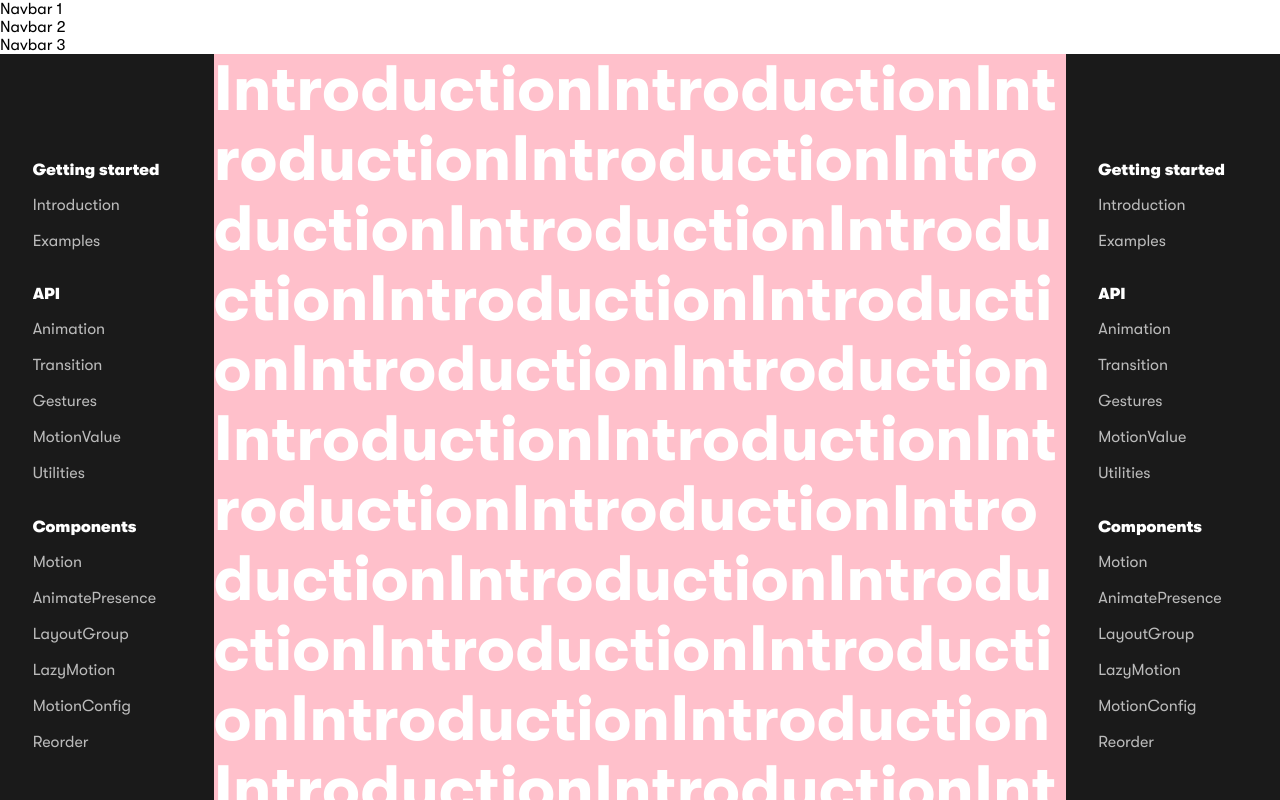
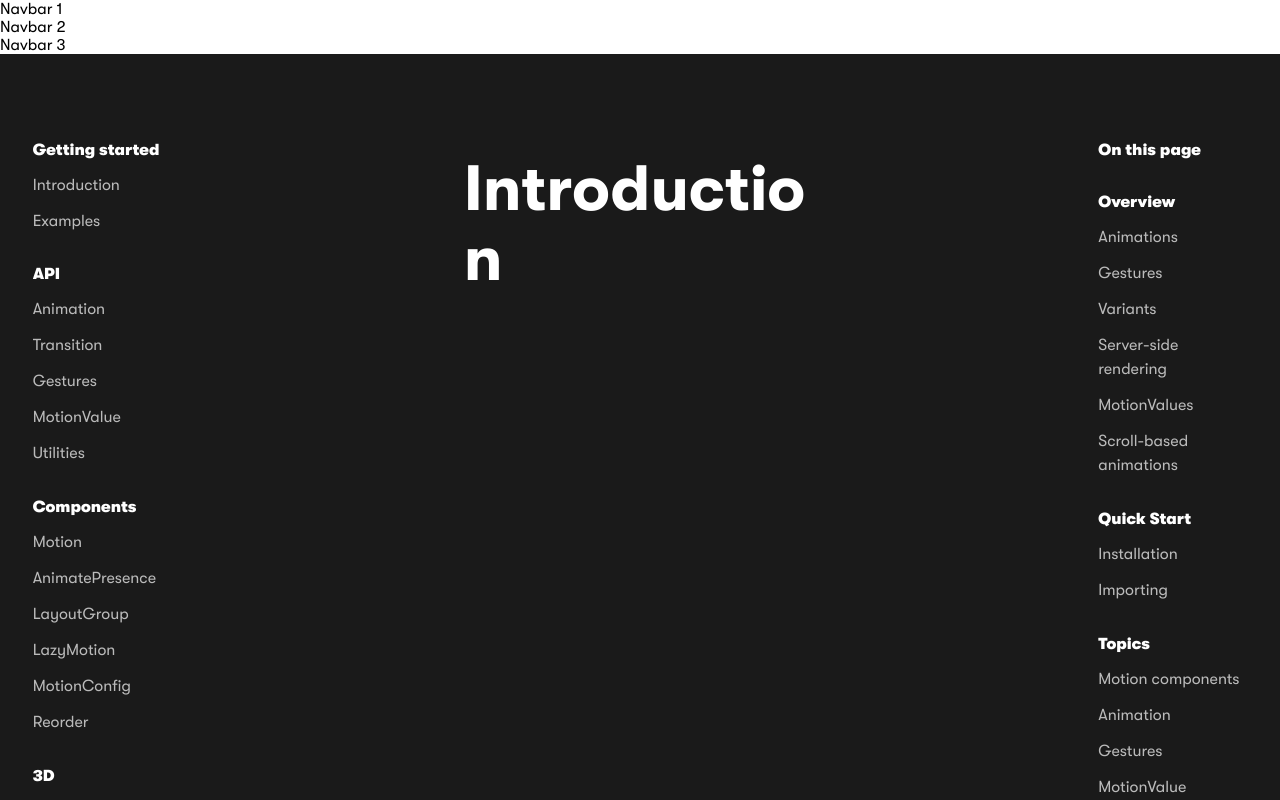
Before and after one commit to junioranheu/framer, a Next.js app: page / in a window 1280 px wide. Built offline with nearby package versions, Linux system fonts and the light colour scheme.

Commit message:
ajustes gerais

```diff
--- /dev/null
+++ b/components/docs/sidebarDireita.js
@@ -0,0 +1,37 @@
+import Styles from '../../styles/sidebar.module.css'
+
+export default function SidebarDireita() {
+    return (
+        <section className={Styles.principal}>
+            <div className={Styles.wrapper}>
+                <div>
+                    <span>On this page</span>
+                </div>
+
+                <div>
+                    <span>Overview</span>
+                    <span>Animations</span>
+                    <span>Gestures</span>
+                    <span>Variants</span>
+                    <span>Server-side rendering</span>
+                    <span>MotionValues</span>
+                    <span>Scroll-based animations</span>
+                </div>
+
+                <div>
+                    <span>Quick Start</span>
+                    <span>Installation</span>
+                    <span>Importing</span>
+                </div>
+
+                <div>
+                    <span>Topics</span>
+                    <span>Motion components</span>
+                    <span>Animation</span>
+                    <span>Gestures</span>
+                    <span>MotionValue</span>
+                </div>
+            </div>
+        </section>
+    )
+}
--- a/components/outros/sidebar.js
+++ b/components/docs/sidebarEsquerda.js
@@ -1,6 +1,6 @@
 import Styles from '../../styles/sidebar.module.css'
 
-export default function Sidebar() {
+export default function SidebarEsquerda() {
     return (
         <section className={Styles.principal}>
             <div className={Styles.wrapper}>
--- /dev/null
+++ b/components/outros/footer.js
@@ -0,0 +1,13 @@
+
+export default function Footer() {
+    return (
+        <footer>
+            <span>Oi</span><br/>
+            <span>Oi</span><br/>
+            <span>Oi</span><br/>
+            <span>Oi</span><br/>
+            <span>Oi</span><br/>
+            <span>Oi</span><br/>
+        </footer>
+    )
+}
--- a/pages/_app.js
+++ b/pages/_app.js
@@ -1,4 +1,5 @@
 import React, { Fragment } from 'react';
+import Footer from '../components/outros/footer';
 import '../fonts/GTWalsheim.css';
 import '../styles/globals.css';
 
@@ -6,6 +7,7 @@ export default function App({ Component, pageProps }) {
   return (
     <Fragment>
         <Component {...pageProps} />
+        <Footer/>
     </Fragment>
   )
 }
--- a/pages/docs/introduction.js
+++ b/pages/docs/introduction.js
@@ -5,93 +5,7 @@ export default function Introduction() {
     return (
         <section className={Styles.principal}>
             <span className={StylesGeral.titulo}>Introduction</span>
-            <span className={StylesGeral.titulo}>Introduction</span>
-            <span className={StylesGeral.titulo}>Introduction</span>
-            <span className={StylesGeral.titulo}>Introduction</span>
-            <span className={StylesGeral.titulo}>Introduction</span>
-            <span className={StylesGeral.titulo}>Introduction</span>
-            <span className={StylesGeral.titulo}>Introduction</span>
-            <span className={StylesGeral.titulo}>Introduction</span>
-            <span className={StylesGeral.titulo}>Introduction</span>
-            <span className={StylesGeral.titulo}>Introduction</span>
-            <span className={StylesGeral.titulo}>Introduction</span>
-            <span className={StylesGeral.titulo}>Introduction</span>
-            <span className={StylesGeral.titulo}>Introduction</span>
-            <span className={StylesGeral.titulo}>Introduction</span>
-            <span className={StylesGeral.titulo}>Introduction</span>
-            <span className={StylesGeral.titulo}>Introduction</span>
-            <span className={StylesGeral.titulo}>Introduction</span>
-            <span className={StylesGeral.titulo}>Introduction</span>
-            <span className={StylesGeral.titulo}>Introduction</span>
-            <span className={StylesGeral.titulo}>Introduction</span>
-            <span className={StylesGeral.titulo}>Introduction</span>
-            <span className={StylesGeral.titulo}>Introduction</span>
-            <span className={StylesGeral.titulo}>Introduction</span>
-            <span className={StylesGeral.titulo}>Introduction</span>
-            <span className={StylesGeral.titulo}>Introduction</span>
-            <span className={StylesGeral.titulo}>Introduction</span>
-            <span className={StylesGeral.titulo}>Introduction</span>
-            <span className={StylesGeral.titulo}>Introduction</span>
-            <span className={StylesGeral.titulo}>Introduction</span>
-            <span className={StylesGeral.titulo}>Introduction</span>
-            <span className={StylesGeral.titulo}>Introduction</span>
-            <span className={StylesGeral.titulo}>Introduction</span>
-            <span className={StylesGeral.titulo}>Introduction</span>
-            <span className={StylesGeral.titulo}>Introduction</span>
-            <span className={StylesGeral.titulo}>Introduction</span>
-            <span className={StylesGeral.titulo}>Introduction</span>
-            <span className={StylesGeral.titulo}>Introduction</span>
-            <span className={StylesGeral.titulo}>Introduction</span>
-            <span className={StylesGeral.titulo}>Introduction</span>
-            <span className={StylesGeral.titulo}>Introduction</span>
-            <span className={StylesGeral.titulo}>Introduction</span>
-            <span className={StylesGeral.titulo}>Introduction</span>
-            <span className={StylesGeral.titulo}>Introduction</span>
-            <span className={StylesGeral.titulo}>Introduction</span>
-            <span className={StylesGeral.titulo}>Introduction</span>
-            <span className={StylesGeral.titulo}>Introduction</span>
-            <span className={StylesGeral.titulo}>Introduction</span>
-            <span className={StylesGeral.titulo}>Introduction</span>
-            <span className={StylesGeral.titulo}>Introduction</span>
-            <span className={StylesGeral.titulo}>Introduction</span>
-            <span className={StylesGeral.titulo}>Introduction</span>
-            <span className={StylesGeral.titulo}>Introduction</span>
-            <span className={StylesGeral.titulo}>Introduction</span>
-            <span className={StylesGeral.titulo}>Introduction</span>
-            <span className={StylesGeral.titulo}>Introduction</span>
-            <span className={StylesGeral.titulo}>Introduction</span>
-            <span className={StylesGeral.titulo}>Introduction</span>
-            <span className={StylesGeral.titulo}>Introduction</span>
-            <span className={StylesGeral.titulo}>Introduction</span>
-            <span className={StylesGeral.titulo}>Introduction</span>
-            <span className={StylesGeral.titulo}>Introduction</span>
-            <span className={StylesGeral.titulo}>Introduction</span>
-            <span className={StylesGeral.titulo}>Introduction</span>
-            <span className={StylesGeral.titulo}>Introduction</span>
-            <span className={StylesGeral.titulo}>Introduction</span>
-            <span className={StylesGeral.titulo}>Introduction</span>
-            <span className={StylesGeral.titulo}>Introduction</span>
-            <span className={StylesGeral.titulo}>Introduction</span>
-            <span className={StylesGeral.titulo}>Introduction</span>
-            <span className={StylesGeral.titulo}>Introduction</span>
-            <span className={StylesGeral.titulo}>Introduction</span>
-            <span className={StylesGeral.titulo}>Introduction</span>
-            <span className={StylesGeral.titulo}>Introduction</span>
-            <span className={StylesGeral.titulo}>Introduction</span>
-            <span className={StylesGeral.titulo}>Introduction</span>
-            <span className={StylesGeral.titulo}>Introduction</span>
-            <span className={StylesGeral.titulo}>Introduction</span>
-            <span className={StylesGeral.titulo}>Introduction</span>
-            <span className={StylesGeral.titulo}>Introduction</span>
-            <span className={StylesGeral.titulo}>Introduction</span>
-            <span className={StylesGeral.titulo}>Introduction</span>
-            <span className={StylesGeral.titulo}>Introduction</span>
-            <span className={StylesGeral.titulo}>Introduction</span>
-            <span className={StylesGeral.titulo}>Introduction</span>
-            <span className={StylesGeral.titulo}>Introduction</span>
-            <span className={StylesGeral.titulo}>Introduction</span>
-            <span className={StylesGeral.titulo}>Introduction</span>
-            <span className={StylesGeral.titulo}>Introduction</span>
+
         </section>
     )
 }
--- a/pages/index.js
+++ b/pages/index.js
@@ -1,5 +1,6 @@
 import React, { Fragment } from 'react';
-import Sidebar from '../components/outros/sidebar';
+import SidebarDireita from '../components/docs/sidebarDireita';
+import SidebarEsquerda from '../components/docs/sidebarEsquerda';
 import Styles from '../styles/geral.module.css';
 import Introduction from './docs/introduction';
 
@@ -19,9 +20,9 @@ export default function Home() {
             </section>
 
             <section className={Styles.principal}>
-                <Sidebar />
+                <SidebarEsquerda />
                 <Introduction />
-                <Sidebar />
+                <SidebarDireita />
             </section>
         </Fragment>
     )
--- a/styles/doc.introduction.module.css
+++ b/styles/doc.introduction.module.css
@@ -1,4 +1,10 @@
 .principal {
+    /* background-color: pink; */
     width: 66.6vw;
-    background-color: pink;
-  }
+    height: 100vh;
+    overflow-y: auto;
+
+    margin-top: 100px;
+    padding-left: 250px;
+    padding-right: 250px;
+}
--- a/styles/geral.module.css
+++ b/styles/geral.module.css
@@ -14,3 +14,22 @@
   text-rendering: optimizelegibility;
   word-break: break-word;
 }
+
+
+/* Scrollbar */
+.principal ::-webkit-scrollbar {
+  width: 6px;
+}
+
+.principal ::-webkit-scrollbar-track {
+  background: var(--preto);
+}
+
+.principal ::-webkit-scrollbar-thumb {
+  background: #262626;
+  border-radius: 100px;
+}
+
+.principal ::-webkit-scrollbar-thumb:hover {
+  background: #313131;
+}
--- a/styles/sidebar.module.css
+++ b/styles/sidebar.module.css
@@ -7,12 +7,14 @@
     display: flex;
     justify-content: center;
     align-items: center;
+
+    /* position: fixed; */
 }
 
 .wrapper {
     /* background-color: pink; */
     width: 70%;
-    height: 80vh;
+    height: 85vh;
     overflow-y: auto;
 }
 
@@ -43,21 +45,3 @@
     transition: opacity .2s, color .2s;
     color: rgba(255, 255, 255, 0.7);
 }
-
-/* Scrollbar */
-.principal ::-webkit-scrollbar {
-    width: 6px;
-}
-
-.principal ::-webkit-scrollbar-track {
-    background: var(--preto);
-}
-
-.principal ::-webkit-scrollbar-thumb {
-    background: #262626;
-    border-radius: 100px;
-}
-
-.principal ::-webkit-scrollbar-thumb:hover {
-    background: #313131;
-}
```
